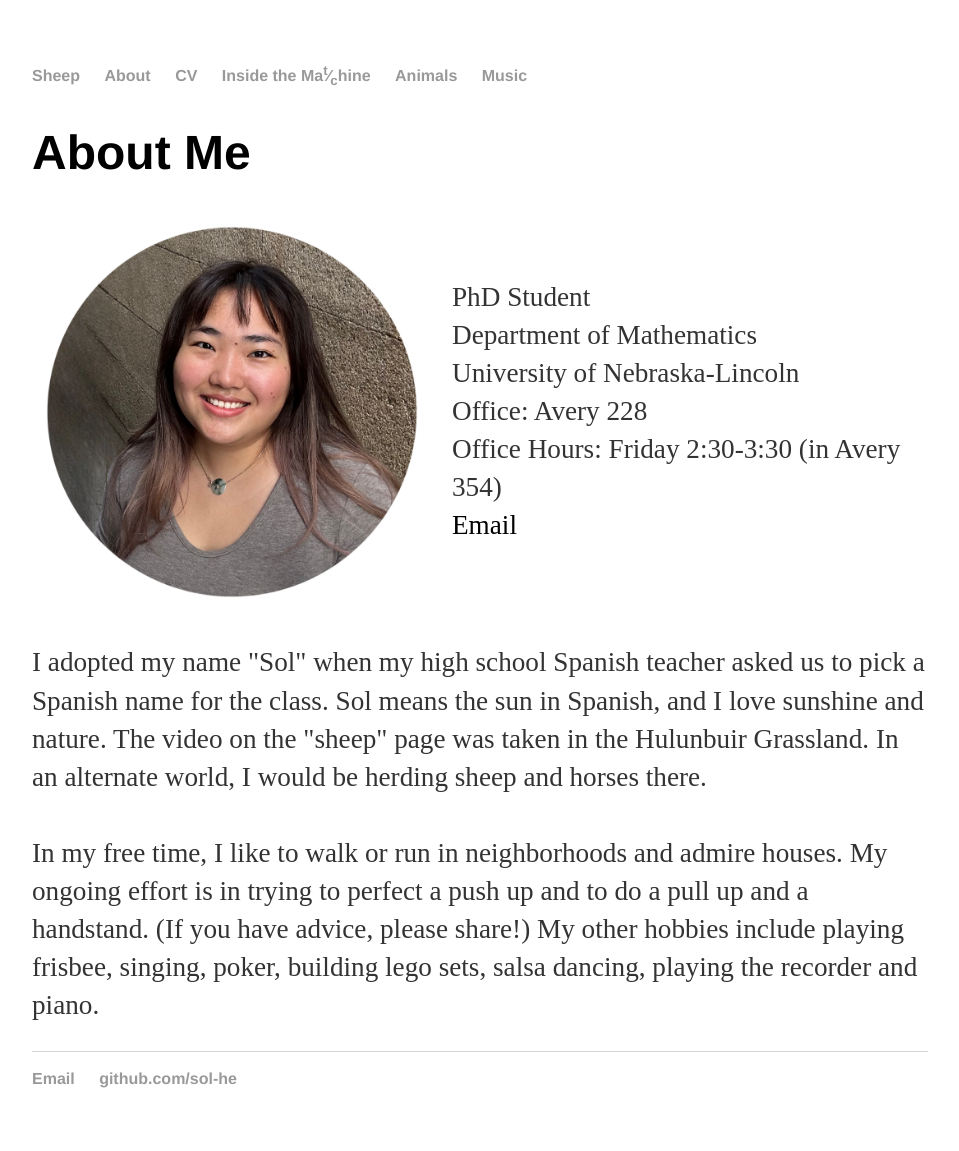
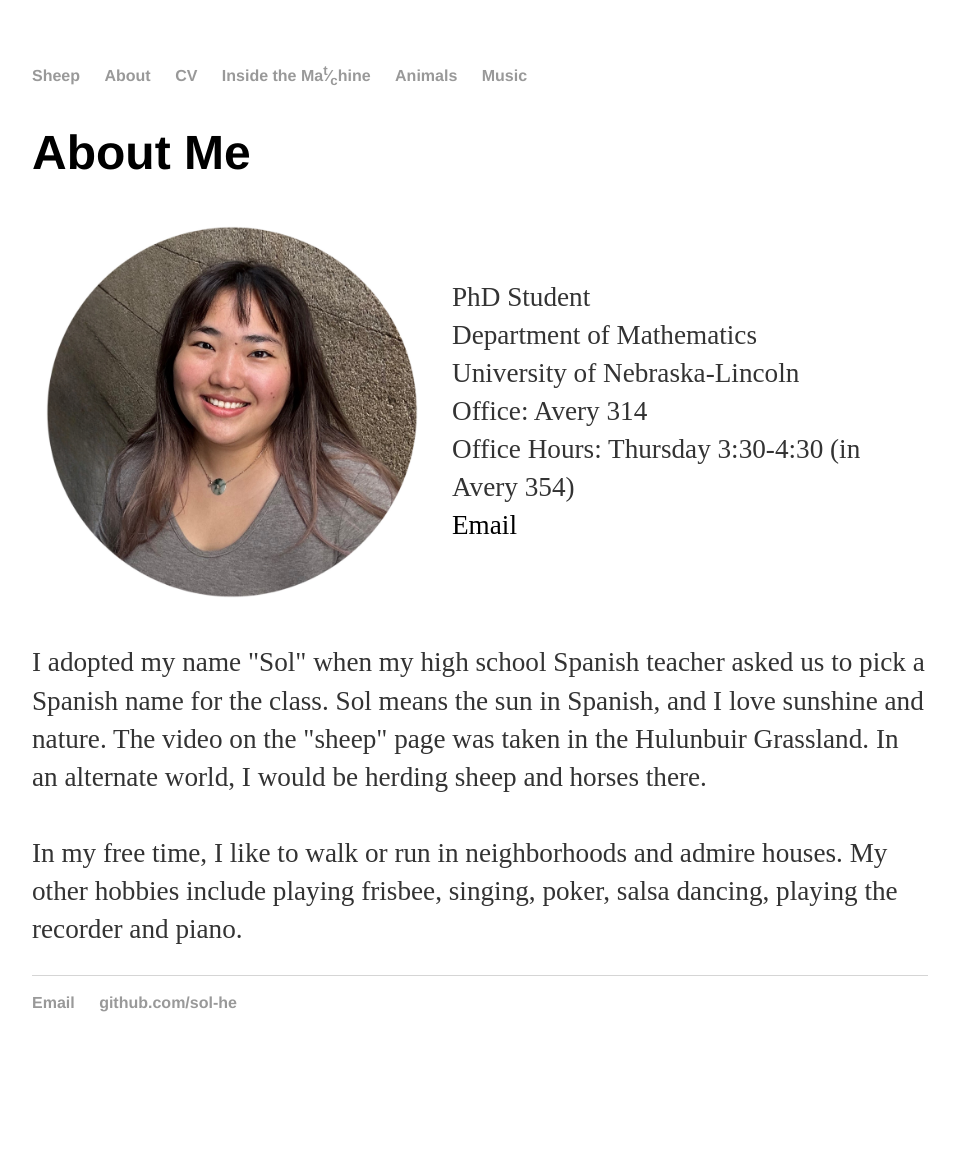
Before and after one commit to sol-he/sol-he.github.io, a Jekyll site: the page built from about/index.html, in a window 1280 px wide. Shown: the whole page, without its empty margins (160-1119 px from the left). Built offline with Jekyll 4.4.1, drawn with Linux system fonts in a browser that asks for light colours; after the commit the page ends 1075 px from its top, so only the background shows below that.

Commit message:
Update index.html

```diff
--- a/about/index.html
+++ b/about/index.html
@@ -24,9 +24,9 @@
 				  <br>
 				  University of Nebraska-Lincoln
 				  <br>
-				  Office: Avery 228
+				  Office: Avery 314
 				  <br>
-				  Office  Hours: Friday 2:30-3:30 (in Avery 354)
+				  Office  Hours: Thursday 3:30-4:30 (in Avery 354)
 				  <br>
 				  <a href="mailto:xhe16@unl.edu" style="color:black;">Email</a>
 				</p>
@@ -43,10 +43,8 @@
 				<br>
 				<br>
 				In my free time, I like to walk or run in neighborhoods and admire houses.
-				My ongoing effort is in trying to perfect a push up and to do a pull up and a handstand.
-				(If you have advice, please share!)
 				My other hobbies include playing frisbee,
-				singing, poker, building lego sets, salsa dancing, playing the recorder and piano.
+				singing, poker, salsa dancing, playing the recorder and piano.
 
 
 			</p>
```
